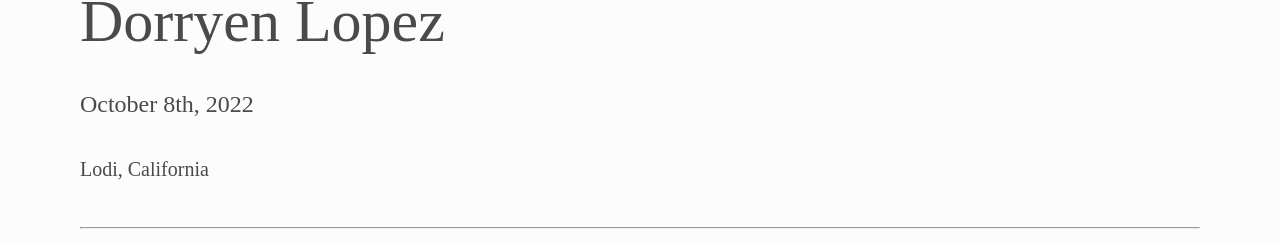
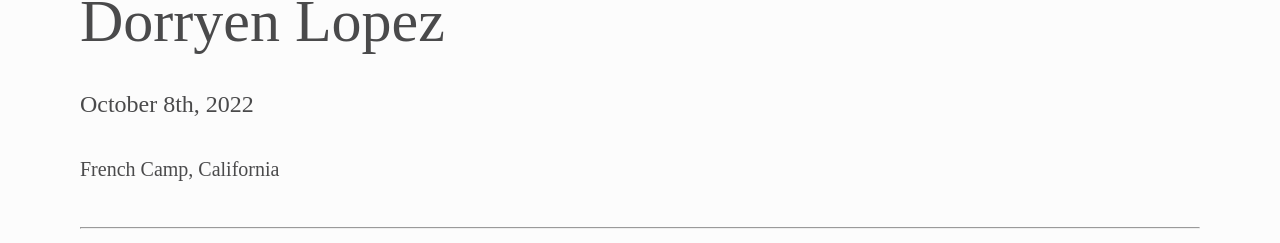
Before and after one commit to PetDios9/dooryandmelwedding, a React (Create React App) app: page / in a window 1280 px wide. Shown: the part 1135-1378 px from the top of the page. Built offline with nearby package versions, Linux system fonts and the light colour scheme.

Commit message:
changed alt text in schedule page image, added redirects file in public to fix page not found issue in netlify

```diff
--- a/src/pages/Home.jsx
+++ b/src/pages/Home.jsx
@@ -43,7 +43,7 @@ export default function Home() {
           </Grid>
           <Grid item xs={12}>
             <Typography variant="h6" align="left">
-              Lodi, California
+              French Camp, California
             </Typography>
           </Grid>
           <Grid item xs={12}>
--- a/src/pages/Schedule.jsx
+++ b/src/pages/Schedule.jsx
@@ -27,7 +27,7 @@ export default function Schedule() {
         <Grid item>
           <Box
             component="img"
-            alt="The bride and groom"
+            alt="picture of the river mill fountain"
             sx={schedulePageStyles.imgContainer}
             src={TheRiverMill}
           />
```
Also changed, not shown: 1 other file (tests, documents, lock files or other folders).
